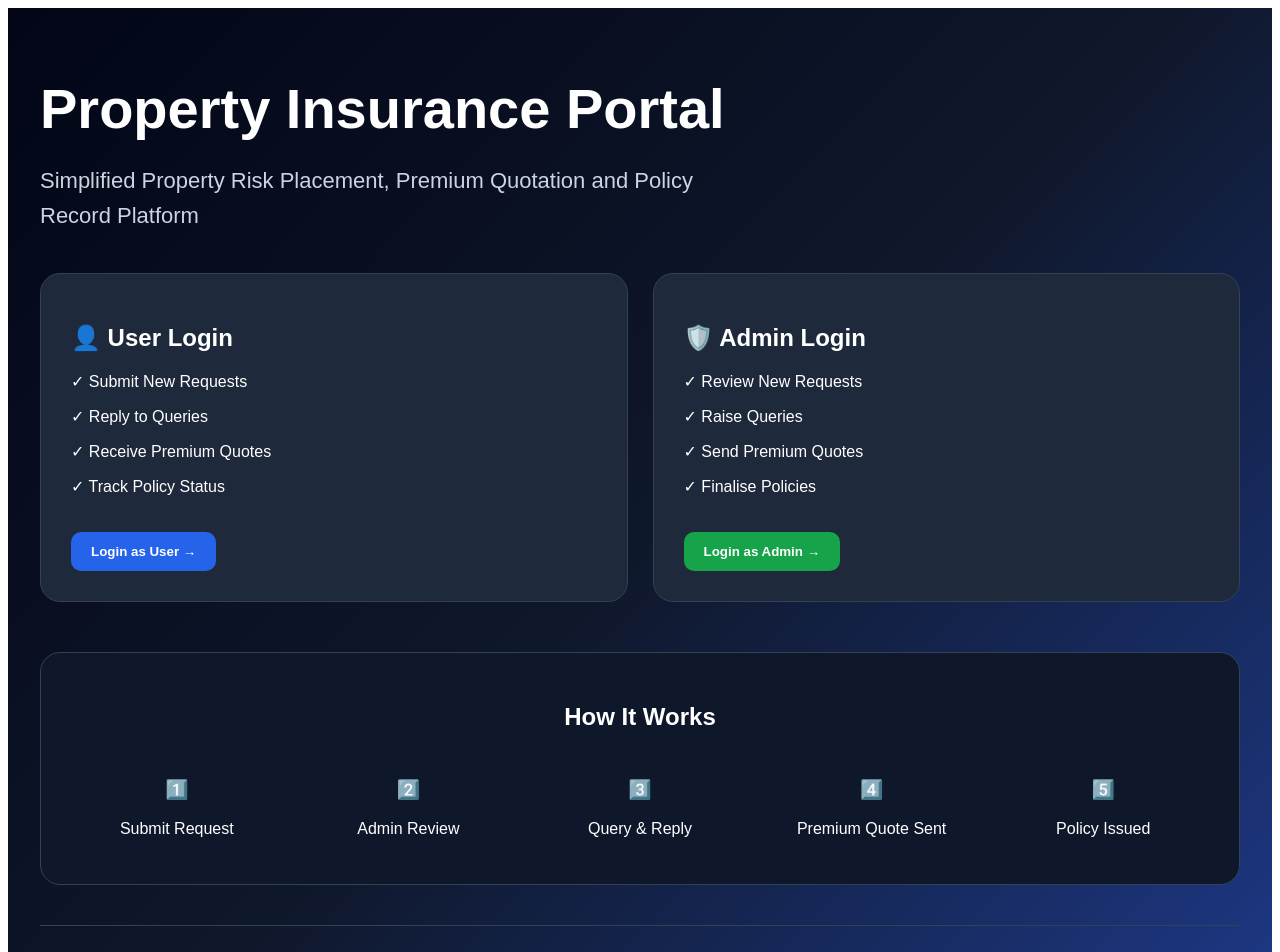
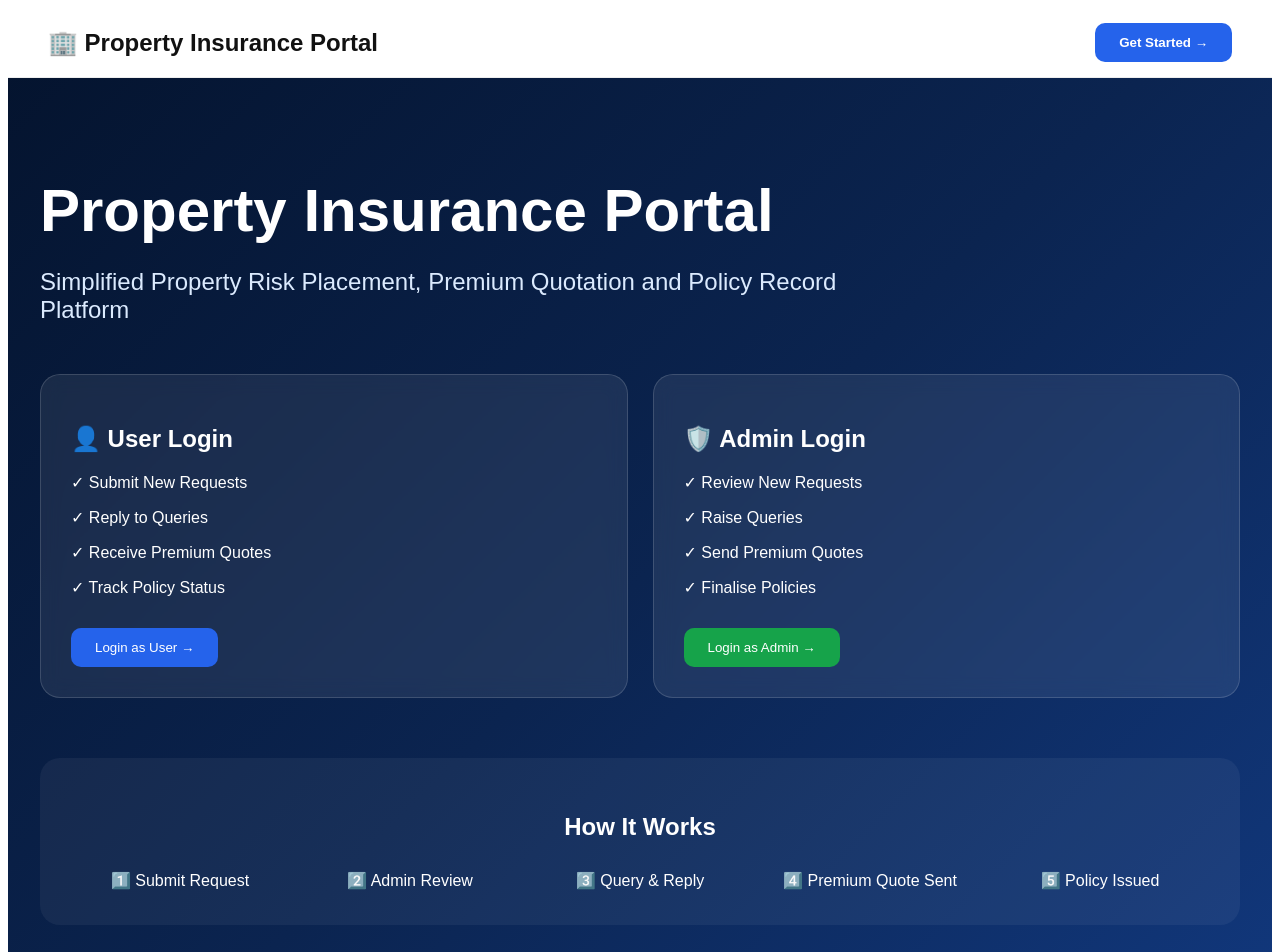
Before and after one commit to Arunsonly/property-insurance-portal, a Next.js app: page / in a window 1280 px wide. Shown: the top 952 px of the page. Built offline with nearby package versions, Linux system fonts and the light colour scheme.

Commit message:
Refactor styles and layout for index page
Updated styles and structure for the Property Insurance Portal page, including header, hero section, login cards, and footer.

```diff
--- a/pages/index.js
+++ b/pages/index.js
@@ -4,23 +4,55 @@ export default function Home() {
       style={{
         minHeight: "100vh",
         background:
-          "linear-gradient(135deg,#020617,#0f172a,#1e3a8a)",
+          "linear-gradient(135deg,#04132d 0%,#0b2450 50%,#123a82 100%)",
         color: "#fff",
         fontFamily: "Arial, sans-serif",
-        padding: "30px",
       }}
     >
+      {/* HEADER */}
+
+      <div
+        style={{
+          background: "#fff",
+          padding: "15px 40px",
+          display: "flex",
+          justifyContent: "space-between",
+          alignItems: "center",
+          color: "#111",
+          borderBottom: "1px solid #eee",
+        }}
+      >
+        <h2 style={{ margin: 0 }}>🏢 Property Insurance Portal</h2>
+
+        <button
+          style={{
+            background: "#2563eb",
+            color: "#fff",
+            border: "none",
+            padding: "12px 24px",
+            borderRadius: "10px",
+            cursor: "pointer",
+            fontWeight: "bold",
+          }}
+        >
+          Get Started →
+        </button>
+      </div>
+
+      {/* HERO */}
+
       <div
         style={{
           maxWidth: "1200px",
-          margin: "0 auto",
+          margin: "auto",
+          padding: "60px 20px",
         }}
       >
         <h1
           style={{
-            fontSize: "56px",
-            fontWeight: "bold",
-            marginBottom: "15px",
+            fontSize: "60px",
+            marginBottom: "20px",
+            lineHeight: "1.1",
           }}
         >
           Property Insurance Portal
@@ -28,36 +60,37 @@ export default function Home() {
 
         <p
           style={{
-            fontSize: "22px",
-            color: "#cbd5e1",
-            maxWidth: "700px",
-            marginBottom: "40px",
-            lineHeight: "1.6",
+            fontSize: "24px",
+            color: "#dbeafe",
+            maxWidth: "800px",
+            marginBottom: "50px",
           }}
         >
           Simplified Property Risk Placement, Premium Quotation and
           Policy Record Platform
         </p>
 
+        {/* LOGIN CARDS */}
+
         <div
           style={{
             display: "grid",
             gridTemplateColumns: "repeat(auto-fit,minmax(320px,1fr))",
             gap: "25px",
-            marginBottom: "50px",
           }}
         >
+          {/* USER */}
+
           <div
             style={{
-              background: "#1e293b",
+              background: "rgba(255,255,255,0.08)",
+              backdropFilter: "blur(10px)",
               padding: "30px",
               borderRadius: "20px",
-              border: "1px solid #334155",
+              border: "1px solid rgba(255,255,255,0.15)",
             }}
           >
-            <h2 style={{ marginBottom: "20px" }}>
-              👤 User Login
-            </h2>
+            <h2>👤 User Login</h2>
 
             <p>✓ Submit New Requests</p>
             <p>✓ Reply to Queries</p>
@@ -66,31 +99,31 @@ export default function Home() {
 
             <button
               style={{
-                marginTop: "20px",
-                padding: "12px 20px",
-                borderRadius: "10px",
-                border: "none",
+                marginTop: "15px",
                 background: "#2563eb",
                 color: "#fff",
+                border: "none",
+                padding: "12px 24px",
+                borderRadius: "10px",
                 cursor: "pointer",
-                fontWeight: "bold",
               }}
             >
               Login as User →
             </button>
           </div>
 
+          {/* ADMIN */}
+
           <div
             style={{
-              background: "#1e293b",
+              background: "rgba(255,255,255,0.08)",
+              backdropFilter: "blur(10px)",
               padding: "30px",
               borderRadius: "20px",
-              border: "1px solid #334155",
+              border: "1px solid rgba(255,255,255,0.15)",
             }}
           >
-            <h2 style={{ marginBottom: "20px" }}>
-              🛡️ Admin Login
-            </h2>
+            <h2>🛡️ Admin Login</h2>
 
             <p>✓ Review New Requests</p>
             <p>✓ Raise Queries</p>
@@ -99,14 +132,13 @@ export default function Home() {
 
             <button
               style={{
-                marginTop: "20px",
-                padding: "12px 20px",
-                borderRadius: "10px",
-                border: "none",
+                marginTop: "15px",
                 background: "#16a34a",
                 color: "#fff",
+                border: "none",
+                padding: "12px 24px",
+                borderRadius: "10px",
                 cursor: "pointer",
-                fontWeight: "bold",
               }}
             >
               Login as Admin →
@@ -114,23 +146,17 @@ export default function Home() {
           </div>
         </div>
 
+        {/* HOW IT WORKS */}
+
         <div
           style={{
-            background: "#0f172a",
-            padding: "30px",
+            marginTop: "60px",
+            background: "rgba(255,255,255,0.05)",
             borderRadius: "20px",
-            border: "1px solid #334155",
-            marginBottom: "40px",
+            padding: "35px",
           }}
         >
-          <h2
-            style={{
-              textAlign: "center",
-              marginBottom: "30px",
-            }}
-          >
-            How It Works
-          </h2>
+          <h2 style={{ textAlign: "center" }}>How It Works</h2>
 
           <div
             style={{
@@ -138,42 +164,25 @@ export default function Home() {
               gridTemplateColumns:
                 "repeat(auto-fit,minmax(180px,1fr))",
               gap: "20px",
+              marginTop: "30px",
               textAlign: "center",
             }}
           >
-            <div>
-              <h3>1️⃣</h3>
-              <p>Submit Request</p>
-            </div>
-
-            <div>
-              <h3>2️⃣</h3>
-              <p>Admin Review</p>
-            </div>
-
-            <div>
-              <h3>3️⃣</h3>
-              <p>Query & Reply</p>
-            </div>
-
-            <div>
-              <h3>4️⃣</h3>
-              <p>Premium Quote Sent</p>
-            </div>
-
-            <div>
-              <h3>5️⃣</h3>
-              <p>Policy Issued</p>
-            </div>
+            <div>1️⃣ Submit Request</div>
+            <div>2️⃣ Admin Review</div>
+            <div>3️⃣ Query & Reply</div>
+            <div>4️⃣ Premium Quote Sent</div>
+            <div>5️⃣ Policy Issued</div>
           </div>
         </div>
+
+        {/* FOOTER */}
 
         <div
           style={{
             textAlign: "center",
-            color: "#cbd5e1",
-            borderTop: "1px solid #334155",
-            paddingTop: "25px",
+            marginTop: "60px",
+            paddingBottom: "40px",
           }}
         >
           <p>📧 243400@orientalinsurance.co.in</p>
@@ -182,4 +191,4 @@ export default function Home() {
       </div>
     </div>
   );
-          }
+            }
```
